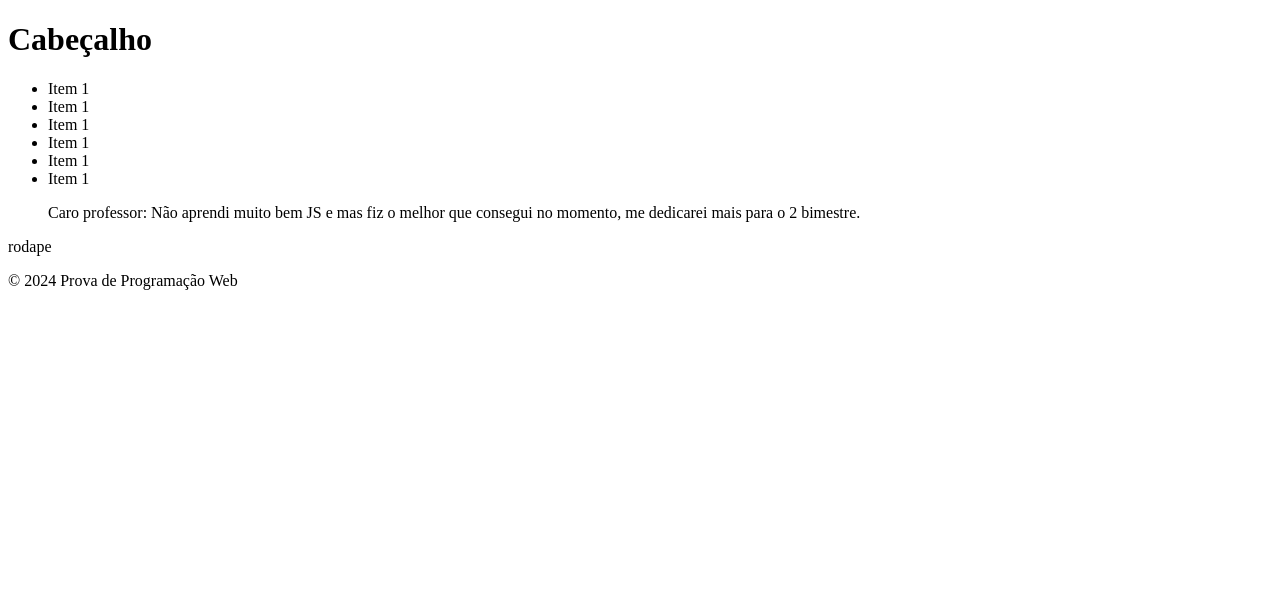
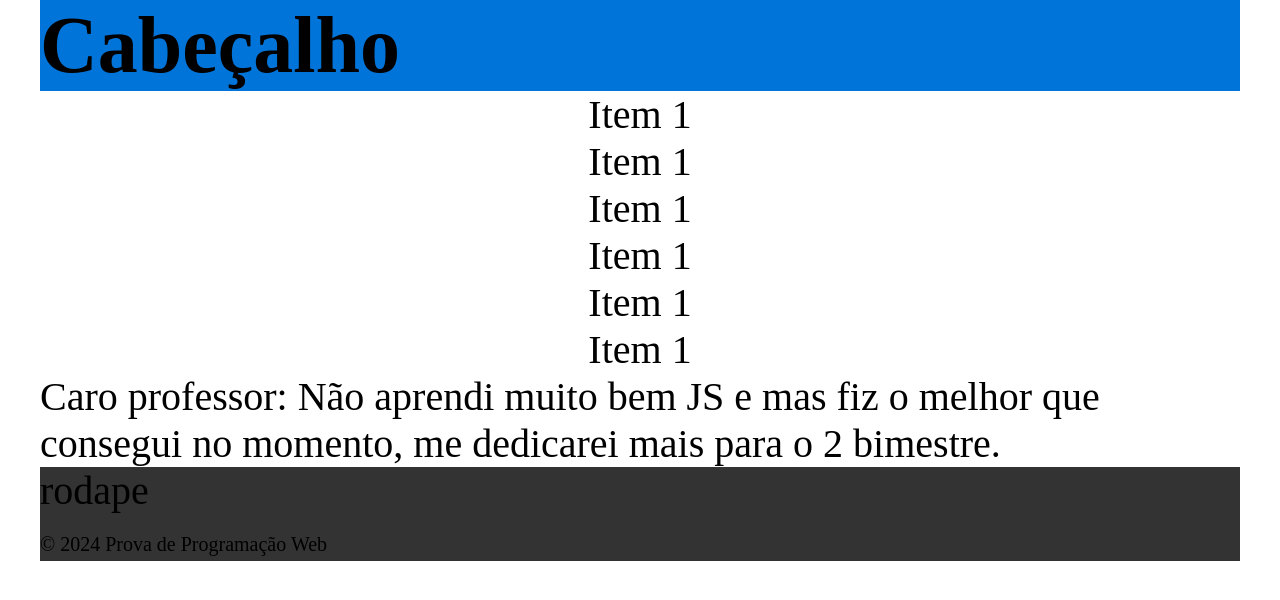
Before and after one commit to Joao-Henrique-Salvalagio/Prova_Programacao_Web, a plain HTML site: page index.html in a window 1280 px wide. Drawn offline with Linux system fonts and the light colour scheme; the site is published under a folder, as on GitHub Pages, so addresses that start at the root find nothing.

Commit message:
commit 2.0 final prova

```diff
--- a/index.html
+++ b/index.html
@@ -4,7 +4,7 @@
     <meta charset="UTF-8">
     <meta name="viewport" content="width=device-width, initial-scale=1.0">
     <title>Document</title>
-    <link rel="stylesheet" href="/index.css">
+    <link rel="stylesheet" href="Prova_Programacao_Web/index.css">
 
 </head>
 <body>
```
Also changed, not shown: Prova_Programacao_Web/index.css (renamed from index.css).
